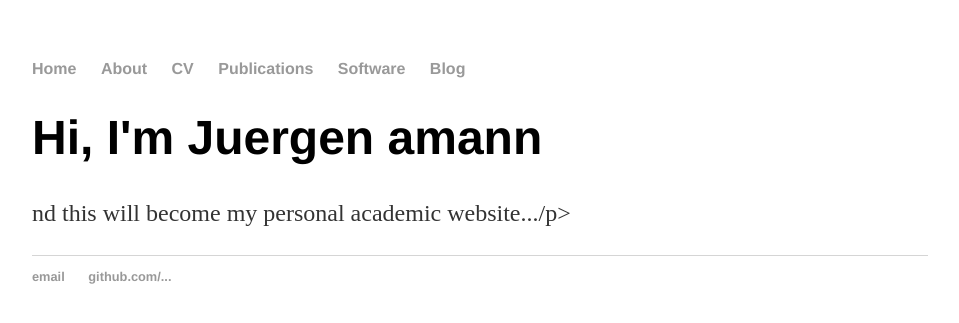
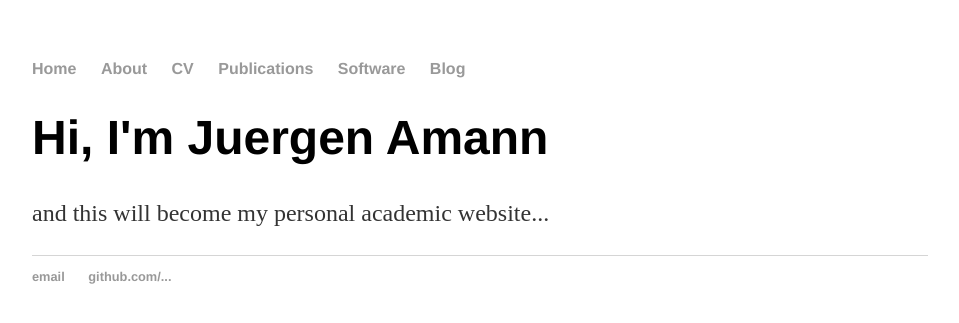
Before and after one commit to amannj/amannj.github.io, a Jekyll site: the page built from index.html, in a window 1280 px wide. Shown: the top 323 px of the page, without its empty margins (160-1119 px from the left). Built offline with Jekyll 4.4.1, drawn with Linux system fonts in a browser that asks for light colours.

Commit message:
Update index.html

```diff
--- a/index.html
+++ b/index.html
@@ -3,6 +3,6 @@ layout: default
 title: Juergen Amann
 ---
 <div class="blurb">
-	<h1>Hi, I'm Juergen amann</h1>
-	<p>nd this will become my personal academic website.../p>
+	<h1>Hi, I'm Juergen Amann</h1>
+	<p>and this will become my personal academic website...</p>
 </div><!-- /.blurb -->
```
